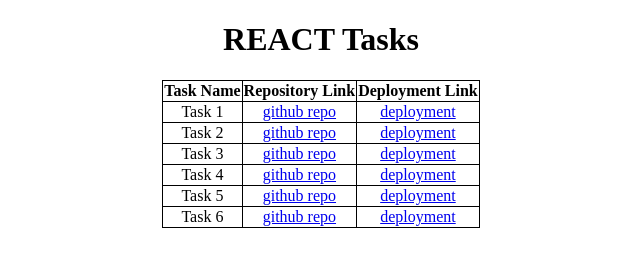
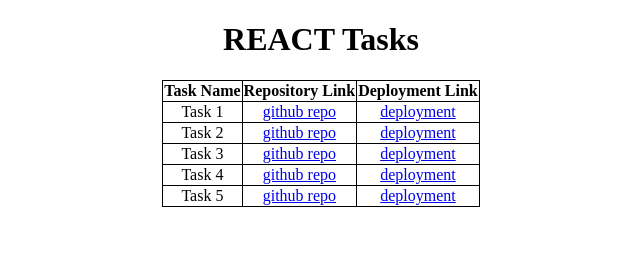
Before and after one commit to SravanH30/React_Tasks, a plain HTML site: page index.html in a window 1280 px wide. Shown: the whole page, without its empty margins (319-959 px from the left). Drawn offline with Linux system fonts and the light colour scheme.

Commit message:
Update index.html

```diff
--- a/index.html
+++ b/index.html
@@ -58,11 +58,7 @@
             <td><a href="https://github.com/SravanH30/React_AgeCalculator">github repo</a></td>
             <td><a href="https://react-age-calculator-mu.vercel.app/">deployment</a></td>
         </tr>
-        <tr>
-            <td>Task 6</td>
-            <td><a href="https://github.com/jafersadiq/react-task-6.git">github repo</a></td>
-            <td><a href="https://react-task-6-one-gamma.vercel.app/">deployment</a></td>
-        </tr>
+
     </table>
 
 </body>
```
